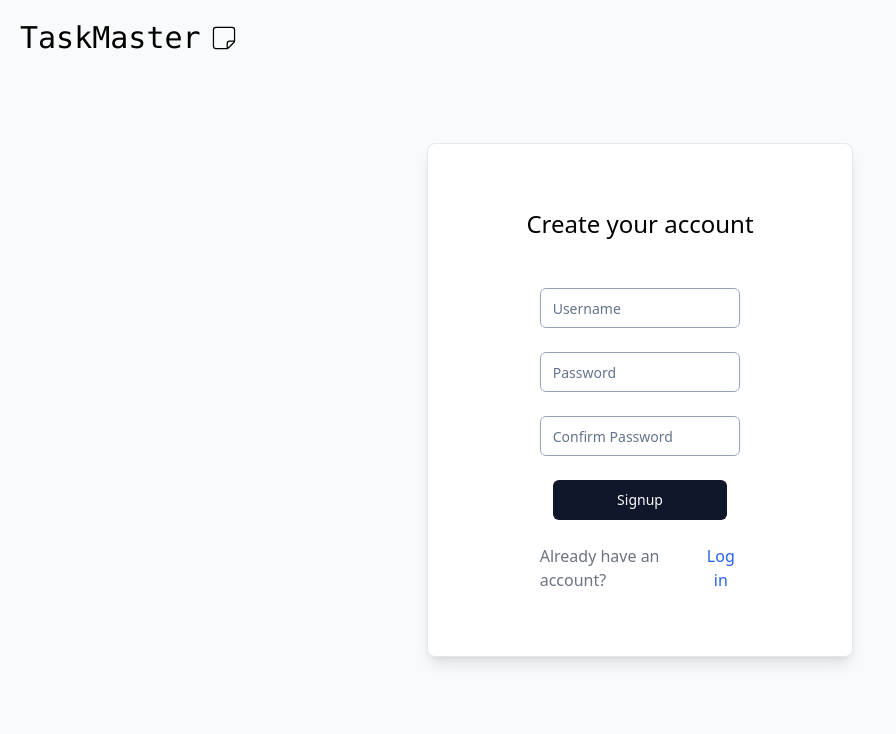
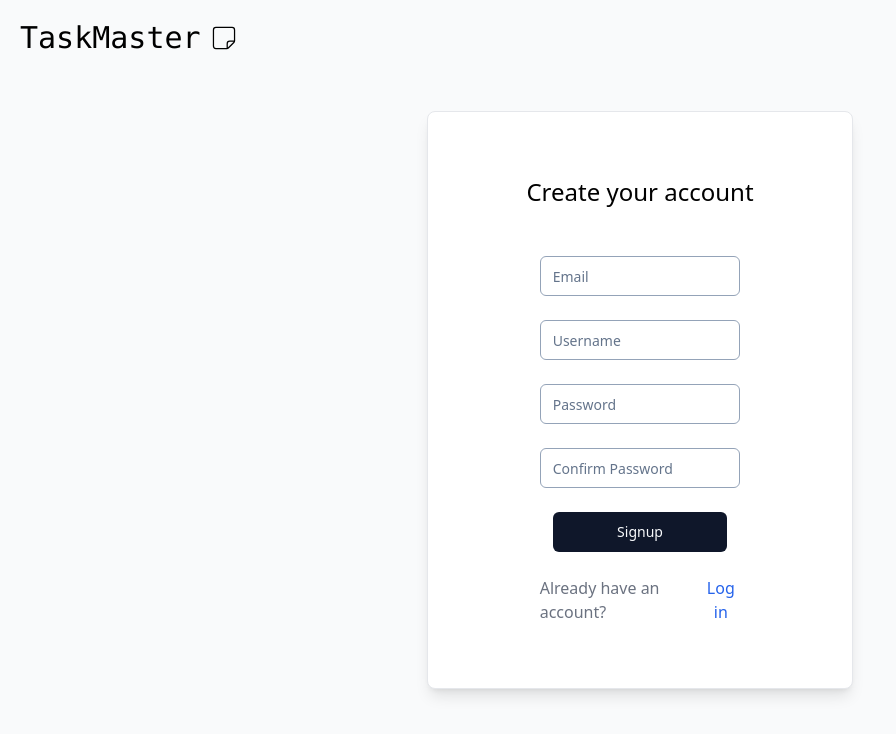
Before and after one commit to RaufunNazin/TaskMaster, a React (Vite) app in the folder frontend/: page /register in a window 1280 px wide. Shown: the top 734 px of the page, without its empty margins (0-896 px from the left). Built offline with nearby package versions, Linux system fonts and the light colour scheme.

Commit message:
date and register fix

```diff
--- a/frontend/src/Login.jsx
+++ b/frontend/src/Login.jsx
@@ -16,7 +16,6 @@ function Login() {
   const login = () => {
     api
       .post("/auth/signin", {
-        email: "abc@gmail.com",
         username: username,
         password: password,
       })
--- a/frontend/src/Register.jsx
+++ b/frontend/src/Register.jsx
@@ -10,7 +10,7 @@ import { useNavigate } from "react-router-dom";
 
 function Register() {
   const navigate = useNavigate();
-  const [name, setName] = useState("");
+  const [email, setEmail] = useState("");
   const [username, setUsername] = useState("");
   const [password, setPassword] = useState("");
   const [cpassword, setCPassword] = useState("");
@@ -20,7 +20,7 @@ function Register() {
     } else {
       api
         .post("/auth/signup", {
-          // name: name,
+          email: email,
           username: username,
           password: password,
         })
@@ -62,17 +62,14 @@ function Register() {
             Create your account
           </div>
           <div className="flex flex-col gap-y-6 px-8 lg:px-12">
-            {/* <div className="grid grid-cols-4 items-center">
-              <Label htmlFor="name" className="text-left">
-                Name
-              </Label>
+            <div className="">
               <Input
-                onChange={(e) => setName(e.target.value)}
-                id="name"
-                type="text"
-                className="col-span-3"
+                onChange={(e) => setEmail(e.target.value)}
+                id="email"
+                type="email"
+                placeholder="Email"
               />
-            </div> */}
+            </div>
             <div className="">
               <Input
                 onChange={(e) => setUsername(e.target.value)}
--- a/frontend/src/Todo.jsx
+++ b/frontend/src/Todo.jsx
@@ -257,6 +257,8 @@ const Todo = () => {
               <div className="flex flex-col gap-y-2 p-4">
                 {pending.length > 0 ? (
                   pending.map((item) => {
+                    const currentDate = new Date(item.targetDate);
+                    currentDate.setDate(currentDate.getDate() + 1);
                     return (
                       <div>
                         <button
@@ -272,7 +274,7 @@ const Todo = () => {
                             </p>
                             <div className="text-sm text-gray-500 flex items-center gap-x-1">
                               <AiOutlineClockCircle />
-                              {item.targetDate && item.targetDate.slice(0, 10)}
+                              {currentDate.toISOString().slice(0, 10)}
                             </div>
                           </div>
                           <div className="flex gap-x-2 lg:gap-x-4 text-gray-500">
--- a/frontend/src/components/SidePanel.jsx
+++ b/frontend/src/components/SidePanel.jsx
@@ -1,4 +1,4 @@
-import React, { useState } from "react";
+import React, { useEffect, useState } from "react";
 import { CgDetailsMore } from "react-icons/cg";
 import { Sidebar, Menu, MenuItem, SubMenu } from "react-pro-sidebar";
 import { AiFillStar } from "react-icons/ai";
@@ -87,6 +87,10 @@ const SidePanel = () => {
         });
     } else toast.error("Please enter a title for the category.");
   };
+
+  useEffect(() => {
+    getCategory();
+  }, []);
 
   return (
     <div className="hidden lg:block">
```
